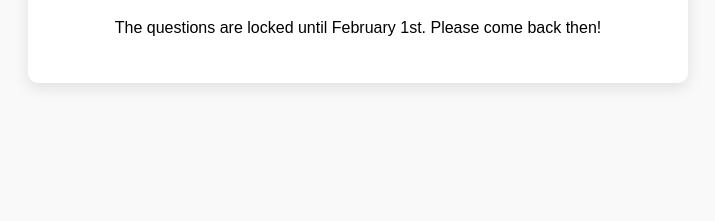
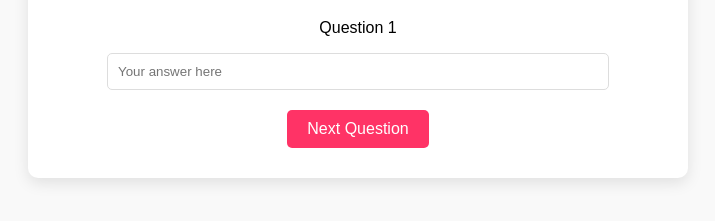
Before and after one commit to trang4002/Ivan, a plain HTML site: page index.html in a window 1280 px wide. Shown: the part 141-362 px from the top of the page, without its empty margins (282-997 px from the left). Drawn offline with Linux system fonts and the light colour scheme.

Commit message:
Add files via upload
update to change date to jan 1 so website will open for coding reasons

```diff
--- a/index.html
+++ b/index.html
@@ -79,7 +79,7 @@
         const today = new Date();
 
         // Create a date object for February 1st of the current year
-        const februaryFirst = new Date(today.getFullYear(), 1, 1);  // Month is 0-indexed, so 1 = February
+        const februaryFirst = new Date(today.getFullYear(), 0, 1);  // Month is 0-indexed, so 1 = February
 
         // If the current date is on or after February 1st, unlock the questions
         if (today >= februaryFirst) {
```
